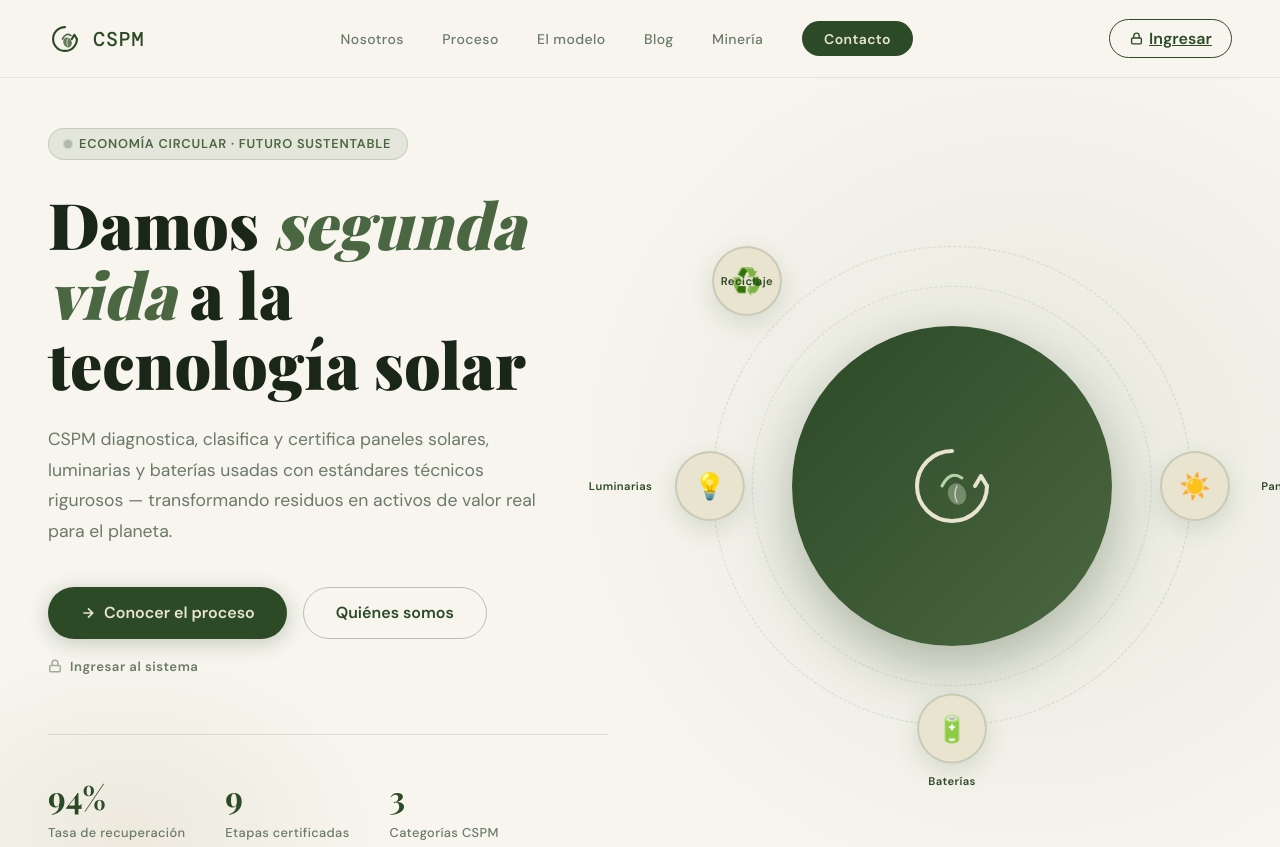
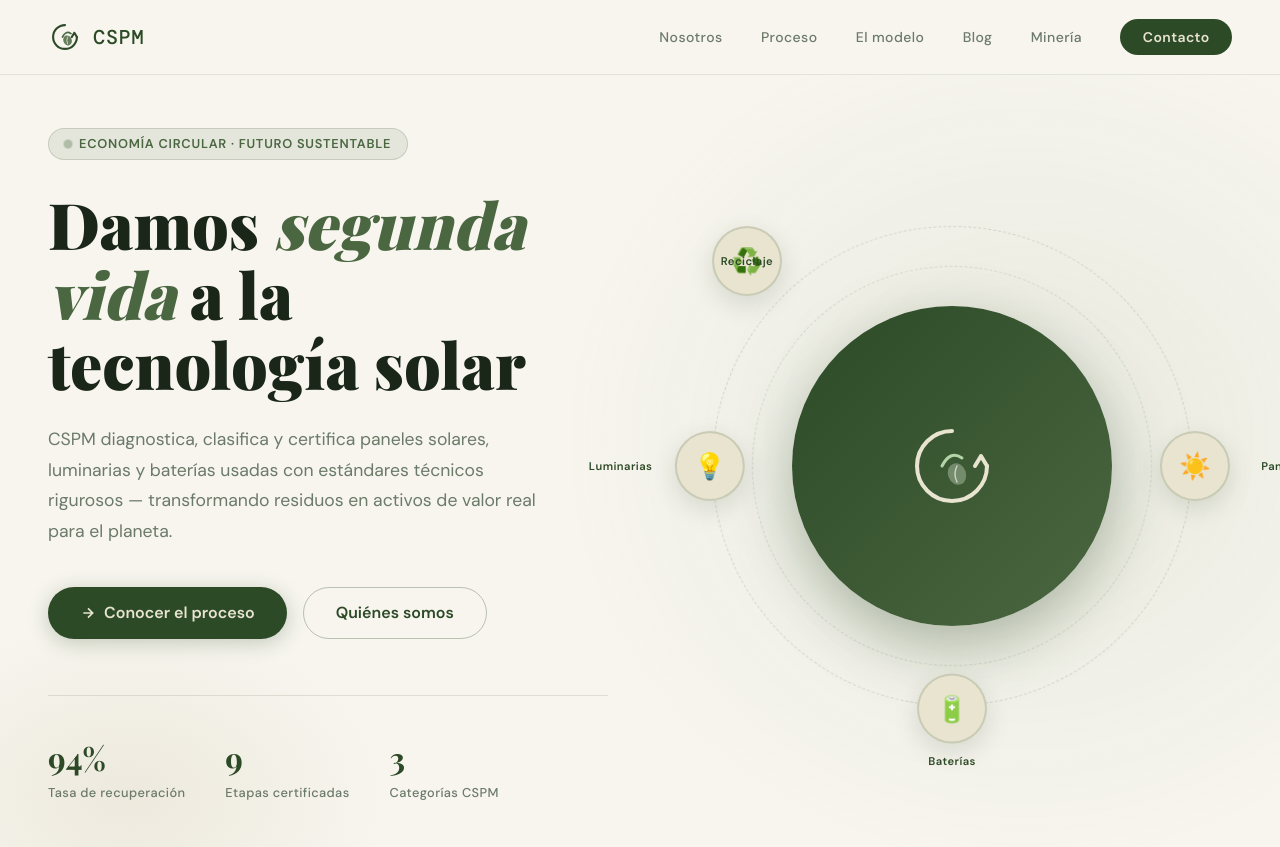
Before and after one commit to ggolder22/cspm-landing, an Eleventy site: page index.html in a window 1280 px wide. Shown: the top 847 px of the page. Built offline with nearby package versions, Linux system fonts and the light colour scheme; Eleventy itself is replaced by a stand-in of ours; files that its build step writes are made by us from their sources; a web font is replaced by a local one.

Commit message:
Remove Ingresar al sistema buttons from landing page
Co-Authored-By: Claude Sonnet 4.6 <noreply@anthropic.com>

```diff
--- a/css/hero.css
+++ b/css/hero.css
@@ -7,11 +7,7 @@
 .hero-text h1 { font-family: 'Playfair Display', serif; font-size: clamp(2.8rem, 5vw, 4.5rem); font-weight: 900; line-height: 1.1; color: var(--oscuro); animation: fadeUp .8s .1s ease both }
 .hero-text h1 em { font-style: italic; color: var(--oliva) }
 .hero-text p { margin-top: 1.5rem; font-size: 1.1rem; line-height: 1.75; color: var(--muted); max-width: 500px; animation: fadeUp .8s .2s ease both }
-.hero-actions { display: flex; gap: 1rem; margin-top: 2.5rem; flex-wrap: wrap; animation: fadeUp .8s .3s ease both }
-.hero-login-btn { display: inline-flex; align-items: center; gap: .5rem; margin-top: 1.2rem; font-size: .82rem; font-weight: 600; color: var(--muted); text-decoration: none; letter-spacing: .04em; transition: color .2s; animation: fadeUp .8s .35s ease both }
-.hero-login-btn:hover { color: var(--bosque) }
-.hero-login-btn svg { opacity: .6 }
-.hero-stats { display: flex; gap: 2.5rem; margin-top: 3.5rem; padding-top: 2.5rem; border-top: 1px solid rgba(74,103,65,.15); animation: fadeUp .8s .4s ease both }
+.hero-actions { display: flex; gap: 1rem; margin-top: 2.5rem; flex-wrap: wrap; animation: fadeUp .8s .3s ease both }.hero-stats { display: flex; gap: 2.5rem; margin-top: 3.5rem; padding-top: 2.5rem; border-top: 1px solid rgba(74,103,65,.15); animation: fadeUp .8s .4s ease both }
 .stat-item h3 { font-family: 'Playfair Display', serif; font-size: 2rem; font-weight: 700; color: var(--bosque) }
 .stat-item p { font-size: .8rem; color: var(--muted); font-weight: 500; margin-top: .2rem; letter-spacing: .03em }
 
--- a/css/nav.css
+++ b/css/nav.css
@@ -6,9 +6,6 @@ nav { position: fixed; top: 0; left: 0; right: 0; z-index: 100; display: flex; a
 .nav-links a:hover { color: var(--bosque) }
 .nav-cta { background: var(--bosque) !important; color: var(--beige) !important; padding: .55rem 1.4rem; border-radius: 100px; font-weight: 600 !important; transition: background .25s, transform .2s !important }
 .nav-cta:hover { background: var(--oliva) !important; transform: translateY(-1px) }
-.nav-login { display: inline-flex; align-items: center; gap: .4rem; background: transparent !important; color: var(--bosque) !important; padding: .5rem 1.2rem; border-radius: 100px; font-weight: 600 !important; border: 1.5px solid var(--bosque) !important; transition: background .25s, color .25s, transform .2s !important; white-space: nowrap }
-.nav-login:hover { background: var(--bosque) !important; color: var(--beige) !important; transform: translateY(-1px) }
-
 @media (max-width: 640px) {
   nav { padding: 1rem 1.5rem }
   .nav-links { display: none }
--- a/index.html
+++ b/index.html
@@ -43,10 +43,6 @@
     <a href="#mineria">Minería</a>
     <a href="#contacto" class="nav-cta">Contacto</a>
   </div>
-  <a href="https://app.cspm.com.ar/login" class="nav-login" target="_blank" rel="noopener">
-    <svg width="13" height="13" viewBox="0 0 24 24" fill="none" stroke="currentColor" stroke-width="2.5"><rect x="3" y="11" width="18" height="11" rx="2" ry="2"/><path d="M7 11V7a5 5 0 0110 0v4"/></svg>
-    Ingresar
-  </a>
 </nav>
 
 <!-- HERO -->
@@ -62,10 +58,6 @@
       </a>
       <a href="#nosotros" class="btn-secondary">Quiénes somos</a>
     </div>
-    <a href="https://app.cspm.com.ar/login" class="hero-login-btn" target="_blank" rel="noopener">
-      <svg width="14" height="14" viewBox="0 0 24 24" fill="none" stroke="currentColor" stroke-width="2.5"><rect x="3" y="11" width="18" height="11" rx="2" ry="2"/><path d="M7 11V7a5 5 0 0110 0v4"/></svg>
-      Ingresar al sistema
-    </a>
     <div class="hero-stats">
       <div class="stat-item"><h3>94%</h3><p>Tasa de recuperación</p></div>
       <div class="stat-item"><h3>9</h3><p>Etapas certificadas</p></div>
```
